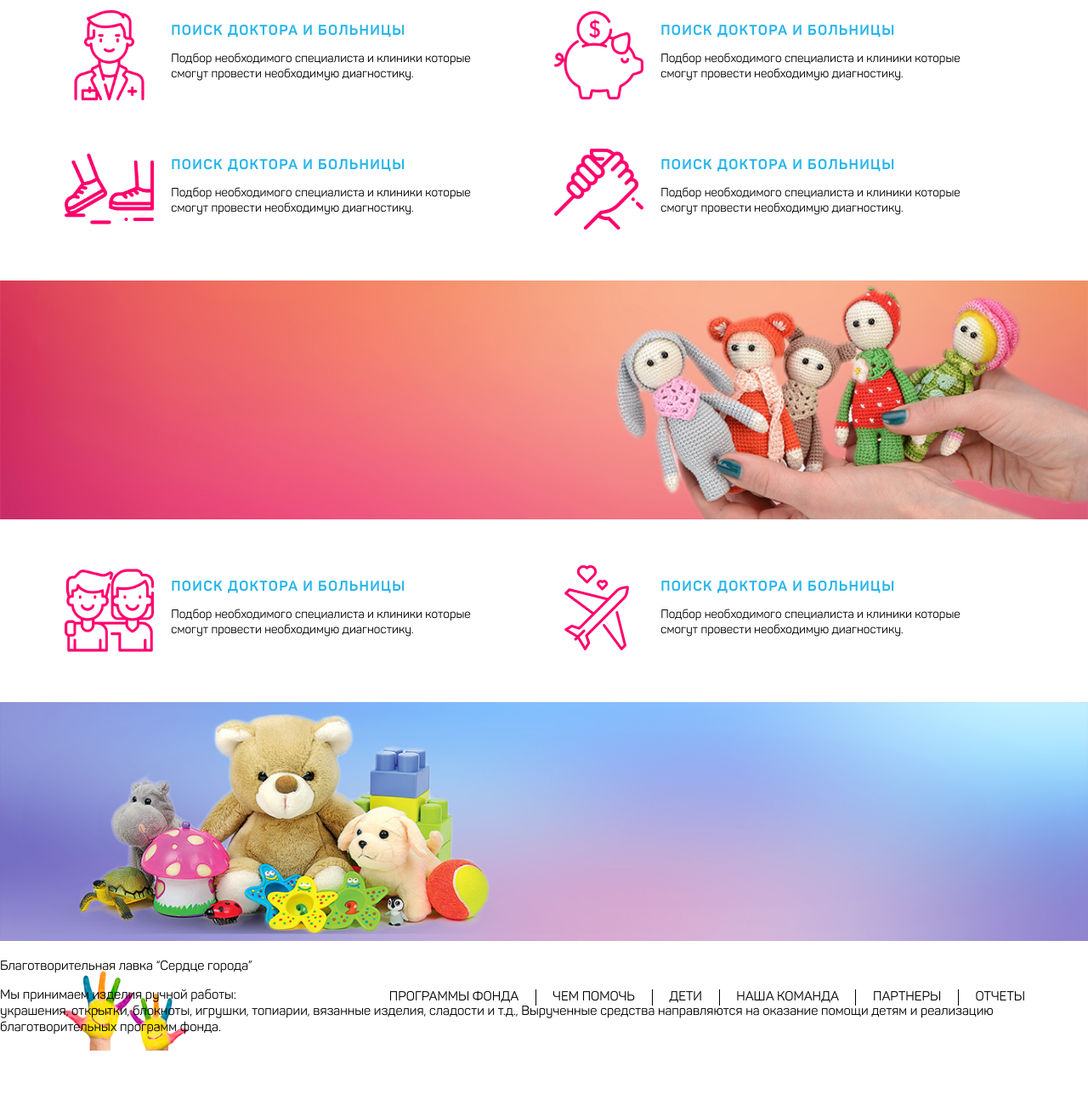
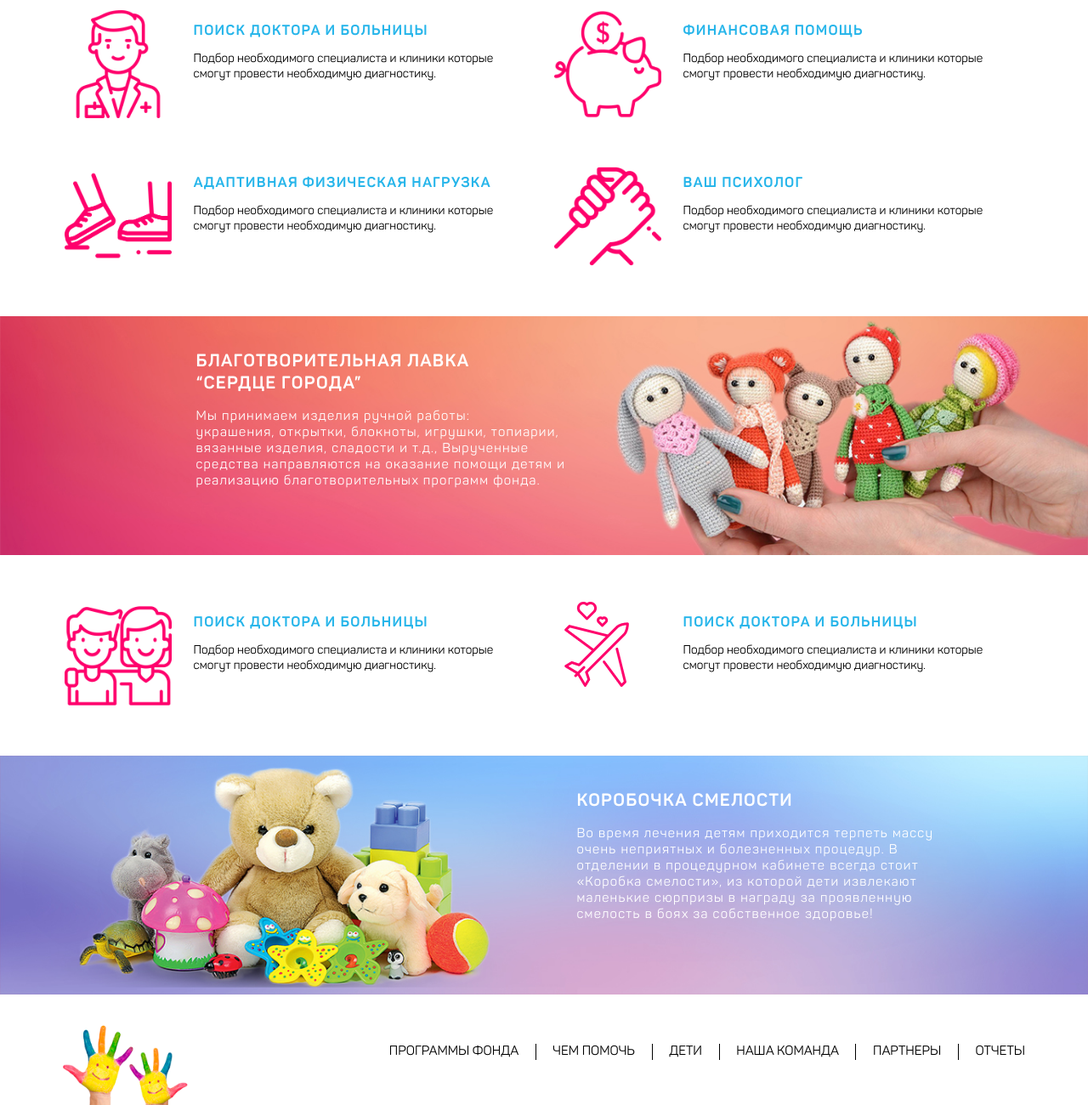
Before and after one commit to Mishgan48/fond_osob_deti, a plain HTML site: page programm.html in a window 1280 px wide. Shown: the part 277-1577 px from the top of the page at 85% size. Before the commit the page ends 1513 px from the top, so only its background shows below. Drawn offline with Linux system fonts and the light colour scheme.

Commit message:
закончил 3 страницы

```diff
--- a/programm.html
+++ b/programm.html
@@ -56,7 +56,7 @@
 				</div>
 				<div class="programm_block__info">
 					<p><span>ПОИСК ДОКТОРА И БОЛЬНИЦЫ</span></p>
-					<p>Подбор необходимого специалиста и клиники которые смогут провести необходимую диагностику. </p>
+					<p>Подбор необходимого специалиста и клиники которые смогут провести необходимую диагностику.</p>
 				</div>
 			</div>
 			<div class="programm_block__item">
@@ -64,7 +64,7 @@
 					<img src="img/piggy-bank.png" alt="">
 				</div>
 				<div class="programm_block__info">
-					<p><span>ПОИСК ДОКТОРА И БОЛЬНИЦЫ</span></p>
+					<p><span>ФИНАНСОВАЯ ПОМОЩЬ</span></p>
 					<p>Подбор необходимого специалиста и клиники которые смогут провести необходимую диагностику. </p>
 				</div>
 			</div>
@@ -73,7 +73,7 @@
 					<img src="img/walk.png" alt="">
 				</div>
 				<div class="programm_block__info">
-					<p><span>ПОИСК ДОКТОРА И БОЛЬНИЦЫ</span></p>
+					<p><span>АДАПТИВНАЯ ФИЗИЧЕСКАЯ НАГРУЗКА</span></p>
 					<p>Подбор необходимого специалиста и клиники которые смогут провести необходимую диагностику. </p>
 				</div>
 			</div>
@@ -82,7 +82,7 @@
 					<img src="img/support.png" alt="">
 				</div>
 				<div class="programm_block__info">
-					<p><span>ПОИСК ДОКТОРА И БОЛЬНИЦЫ</span></p>
+					<p><span>ВАШ ПСИХОЛОГ</span></p>
 					<p>Подбор необходимого специалиста и клиники которые смогут провести необходимую диагностику. </p>
 				</div>
 			</div>
@@ -91,11 +91,13 @@
 
 	<section>
 		<div class="programm_img">
+			<div class="programm_img__text programm_left">
+				<p><span>БЛАГОТВОРИТЕЛЬНАЯ ЛАВКА<br>“СЕРДЦЕ ГОРОДА”</span></p>
+				<p>Мы принимаем изделия ручной работы:<br>
+					украшения, открытки, блокноты, игрушки, топиарии, вязанные изделия, сладости и т.д., Вырученные средства направляются на оказание помощи детям и реализацию благотворительных программ фонда. </p>
+			</div>
 			<div class="programm_img__img">
 				<img src="img/banner1.png" alt="">
-			</div>
-			<div class="programm_img__text">
-
 			</div>
 		</div>
 	</section>
@@ -117,7 +119,7 @@
 				</div>
 				<div class="programm_block__info">
 					<p><span>ПОИСК ДОКТОРА И БОЛЬНИЦЫ</span></p>
-					<p>Подбор необходимого специалиста и клиники которые смогут провести необходимую диагностику. </p>
+					<p>Подбор необходимого специалиста и клиники которые смогут провести необходимую диагностику.</p>
 				</div>
 			</div>
 		</div>
@@ -125,13 +127,12 @@
 
 	<section>
 		<div class="programm_img">
+			<div class="programm_img__text programm_right">
+				<p><span>КОРОБОЧКА СМЕЛОСТИ</span></p>
+				<p>Во время лечения детям приходится терпеть массу очень неприятных и болезненных процедур. В отделении в процедурном кабинете всегда стоит «Коробка смелости», из которой дети извлекают маленькие сюрпризы в награду за проявленную смелость в боях за собственное здоровье!</p>
+			</div>
 			<div class="programm_img__img">
 				<img src="img/banner2.png" alt="">
-			</div>
-			<div class="programm_img__text">
-				<p><span>Благотворительная лавка “Сердце города”</span></p>
-				<p>Мы принимаем изделия ручной работы:<br>
-					украшения, открытки, блокноты, игрушки, топиарии, вязанные изделия, сладости и т.д., Вырученные средства направляются на оказание помощи детям и реализацию благотворительных программ фонда. </p>
 			</div>
 		</div>
 	</section>
--- a/style/style.css
+++ b/style/style.css
@@ -287,10 +287,11 @@ footer {
 	display: flex;;
 }
 .programm_block__img {
-	width: 35%;
+	width: 25%;
 }
 .programm_block__info {
-	padding-left: 4%;
+	width: 70%;
+	padding-left: 5%;
 	font-size: 1.1vw;
 }
 .programm_block__info span {
@@ -306,6 +307,23 @@ footer {
 }
 .programm_img__text {
 	position: absolute;
+	width: 34%;
+	color: #fff;
+	font-size: 1.2vw;
+	letter-spacing: 0.1vw;
+}
+.programm_img__text span {
+	font-size: 1.6vw;
+	letter-spacing: 0.1vw;
+	font-family: 'Panton_bold';
+}
+.programm_left {
+	top: 2vw;
+	left: 18%;
+}
+.programm_right {
+	top: 2vw;
+	right: 13%;
 }
 
 @font-face {
```
